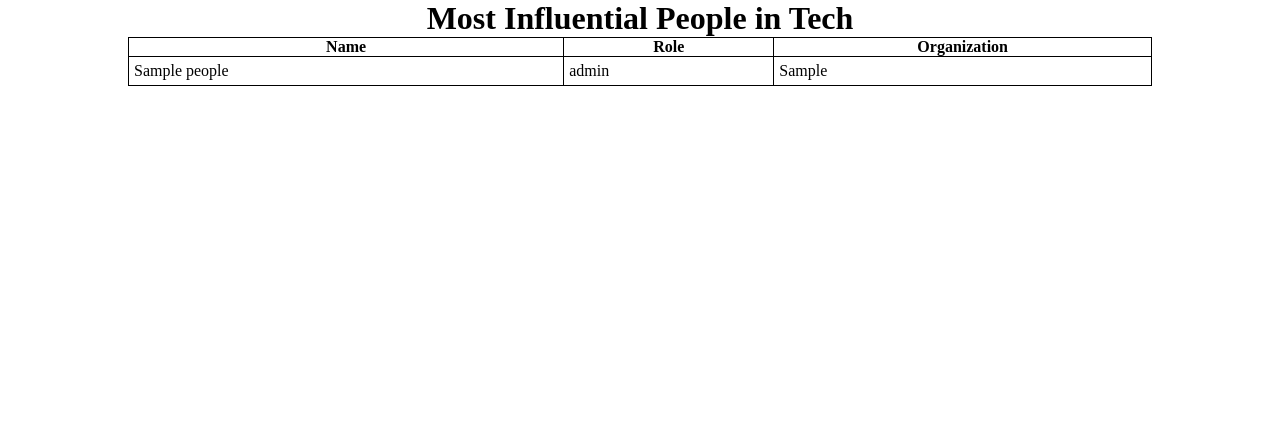
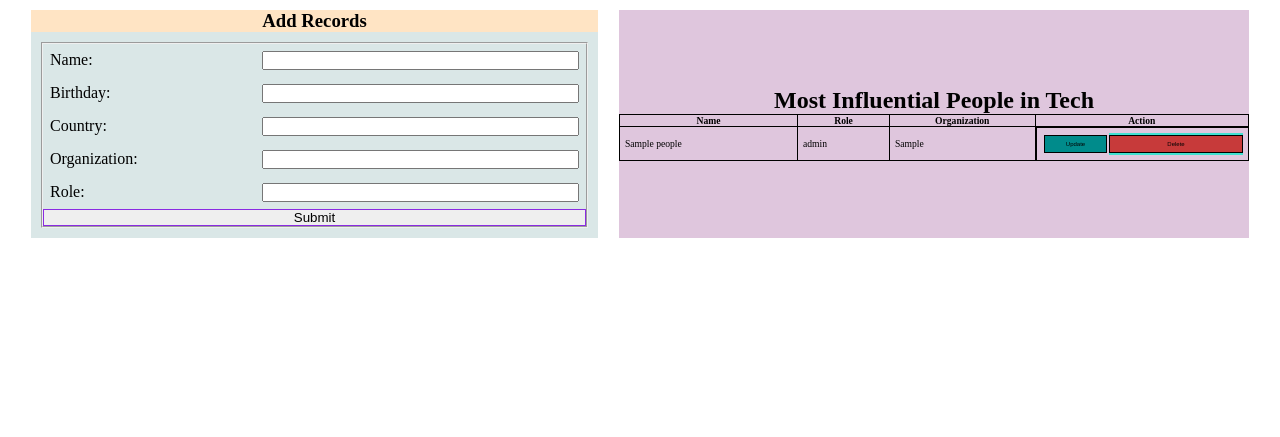
Before and after one commit to RubelBiswasCS/Django-PostgreSQL-CRUD, a Django app: page / in a window 1280 px wide. Shown: the part 60-497 px from the top of the page. Run offline with Django 3.2, Linux system fonts and the light colour scheme; tables that the repository leaves empty hold one stand-in row (values such as "Sample post").

Commit message:
modified views.py, urls.py, home.html, style.css

```diff
--- /dev/null
+++ b/myapp/forms.py
@@ -0,0 +1,8 @@
+from django import forms
+
+class RecordForm(forms.Form):
+    name = forms.CharField(max_length=100)
+    birthday = forms.DateField()
+    country = forms.CharField(max_length=100)
+    organization = forms.CharField(max_length=100)
+    role = forms.CharField(max_length=100)
--- a/myapp/static/myapp/css/style.css
+++ b/myapp/static/myapp/css/style.css
@@ -33,10 +33,89 @@ footer{
     justify-content: flex-start;
     align-items: center;
 }
+.container{
+    display: flex;
+    width: 100%;
+    padding:10px;
+    justify-content: space-evenly;
+
+}
+.data-section{
+    display: flex;
+    flex-direction: column;
+    justify-content: center;
+    align-items: center;
+    width: 50%;
+    background-color: rgb(223, 198, 221);
+}
+.form-section{
+    display: flex;
+    flex-direction: column;
+    justify-content: flex-start;
+    align-items: center;
+    width: 45%;
+    background-color: bisque;
+}
+form{
+    display: flex;
+    flex-direction: column;
+    align-items: center;
+    width: 100%;
+    margin: 0;
+    padding: 10px;
+    background-color: rgb(218, 231, 231);
+}
+fieldset{
+    display: flex;
+    flex-direction: column;
+    width: 100%;
+}
+.fieldWrapper{
+    box-sizing: border-box;
+    position: relative;
+    display: flex;
+    flex-direction: column;
+    padding: 2px;
+    margin: 0;
+    width: 100%;
+    /* background-color: rgb(160, 95, 104); */
+}
+.dj-form{
+    position: relative;
+    display: flex;
+    justify-content: space-around;
+    max-width: 100%;
+    padding:5px;
+    /* background-color: sienna; */
+}
+.form-f{
+    width:60%;
+    /* background-color: tan; */
+}
+.form-l{
+    width: 40%;
+}
+.form-l label{
+
+    width: 30%;
+}
+.form-f input{
+
+    width: 100%;
+}
+.btn-submit{
+    position: relative;
+    box-sizing: border-box;
+    margin: 0;
+    padding: 0;
+    border: 1px solid blueviolet;
+   width: 100%;
+}
 
 .data-table{
-    width: 80%;
+    width: 100%;
     border-collapse: collapse;
+    font-size: 60%;
 }
 
 thead th{
@@ -47,3 +126,30 @@ tbody td{
     border: 1px solid black;
     padding: 5px;
 }
+.actions{
+    display: flex;
+}
+.actions form{
+    box-sizing: border-box;
+
+    margin: 0;
+    padding: 0;
+    background-color: turquoise;
+}
+.btn{
+    font-size: 60%;
+    width: 45%;
+    padding: 5px;
+    margin: 2px;
+    background-color: darkcyan;
+    border: 1px solid black;
+}
+.actions form .btn{
+    width: 100%;
+}
+.btn:hover{
+    background-color: sandybrown;
+}
+.danger{
+    background-color: rgb(199, 58, 58);
+}
--- a/myapp/templates/myapp/home.html
+++ b/myapp/templates/myapp/home.html
@@ -2,6 +2,37 @@
 
 {% block content %}
 
+    <div class="container">
+        <section class="form-section">
+            <h3>Add Records</h3>
+            <form method="POST">
+                {% csrf_token %}
+                <fieldset>
+                    {% for field in form %}
+                    <div class="fieldWrapper">
+                        {{ field.errors }}
+                        <div class="dj-form">
+                           <div class="form-l">
+                            {{ field.label_tag }}
+                           </div >
+                           <div class="form-f">
+                            {{ field }}
+                           </div>
+
+                        </div>
+
+                        {% if field.help_text %}
+                        <p class="help">{{ field.help_text|safe }}</p>
+                        {% endif %}
+                    </div>
+                    {% endfor %}
+                    <input class="btn-submit" type='submit' value="Submit">
+                </fieldset>
+            </form>
+
+        </section>
+
+        <section class="data-section">
             <h1>Most Influential People in Tech</h1>
             <table class="data-table">
                 <thead>
@@ -9,6 +40,7 @@
                         <th>Name</th>
                         <th>Role</th>
                         <th>Organization</th>
+                        <th>Action</th>
                     </tr>
                 </thead>
                 <tbody>
@@ -17,10 +49,25 @@
                         <td>{{i.name}}</td>
                         <td>{{i.role}}</td>
                         <td>{{i.organization}}</td>
+                        <td class="actions">
+                            <button class="btn" type="submit" >Update
+
+                            </button>
+
+
+                            <form method="POST" action="{% url 'delete-view' i.pk %}">
+                                {% csrf_token %}
+                                <button class="btn danger" type="submit" >Delete
+
+                            </button>
+                            </form>
+                        </td>
                     </tr>
                     {% endfor %}
                 </tbody>
             </table>
+        </section>
+    </div>
 
 
 
--- a/myapp/urls.py
+++ b/myapp/urls.py
@@ -3,4 +3,6 @@ from . import views
 
 urlpatterns = [
    path('',views.home,name="home"),
+   path('<int:pk>/delete_view',views.delete_view,name="delete-view"),
+   # path('',views.add_record,name="home"),
 ]
--- a/myapp/views.py
+++ b/myapp/views.py
@@ -1,12 +1,40 @@
-from django.shortcuts import render
+from django.shortcuts import render, redirect
 from .models import People
+from .forms import RecordForm
 
-# Create your views here.
+
 def home(request):
+    people = People.objects.all()
+    if request.method == 'POST':
+        form =  RecordForm(request.POST)
+
+        if form.is_valid():
+            name = form.cleaned_data['name']
+            birthday = form.cleaned_data['birthday']
+            country = form.cleaned_data['country']
+            organization = form.cleaned_data['organization']
+            role = form.cleaned_data['role']
+
+            p = People(name=name, birthday=birthday, country=country, organization=organization,role=role)
+            p.save()
+
+            return redirect('home')
+
+    else:
+        form = RecordForm()
+
+
     template_name="myapp/home.html"
-    people = People.objects.all()
     context={
-        'people': people,
+        'form':form,
+        'people':people,
     }
+    return render(request, template_name,context)
 
-    return render(request, template_name, context)
+def delete_view(request,pk):
+    p = People.objects.get(pk=pk)
+    if request.method == 'POST':
+        p.delete()
+        return redirect('home')
+
+    return render(request, template_name,context)
```
Lines whose indentation alone changed are shown as unchanged.
